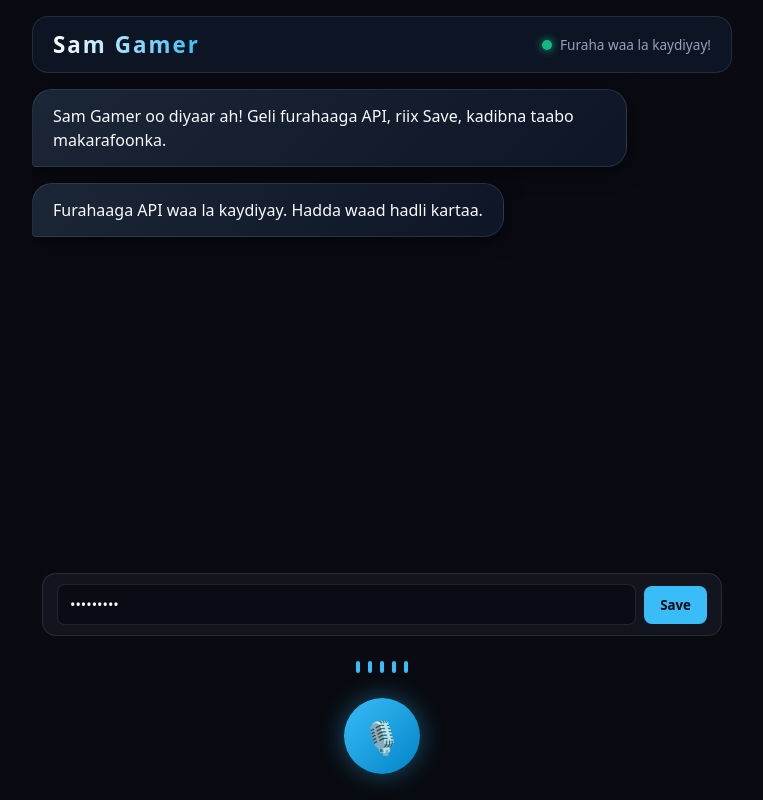
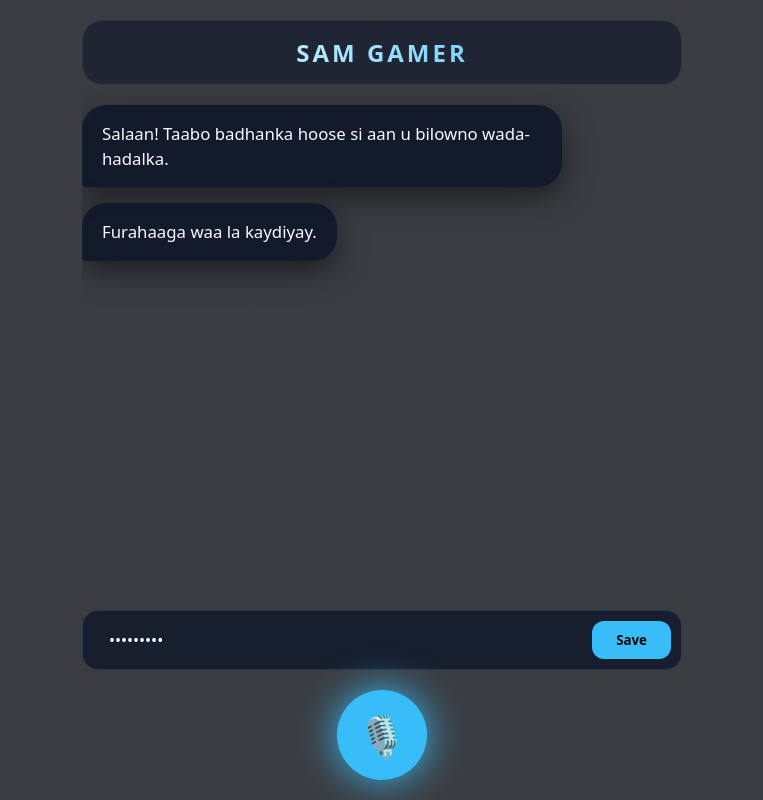
Before and after one commit to saamgamer9-blip/JARVIS-AI, a website: page index.html in a window 1280 px wide. Both pictures are taken after typing "Sample123" into the empty fields and a click on the button "Save". Shown: the whole page, without its empty margins (258-1021 px from the left). Drawn offline with Linux system fonts and the light colour scheme.

Commit message:
Update index.html

```diff
--- a/index.html
+++ b/index.html
@@ -3,28 +3,24 @@
 <head>
   <meta charset="UTF-8">
   <meta name="viewport" content="width=device-width, initial-scale=1.0">
-  <title>Sam Gamer</title>
+  <title>Sam Gamer Live</title>
   <style>
     :root {
-      --bg-overlay: rgba(10, 12, 18, 0.75);
-      --surface-color: rgba(20, 24, 33, 0.85);
+      --bg-overlay: rgba(10, 12, 18, 0.8);
       --text-color: #f8fafc;
-      --text-muted: #94a3b8;
       --accent-color: #38bdf8;
-      --accent-glow: rgba(56, 189, 248, 0.4);
-      --danger-color: #f43f5e;
+      --active-color: #f43f5e;
     }
 
     * {
       box-sizing: border-box;
       margin: 0;
       padding: 0;
-      font-family: system-ui, -apple-system, BlinkMacSystemFont, 'Segoe UI', Roboto, sans-serif;
+      font-family: system-ui, sans-serif;
     }
 
     body {
       background-image: linear-gradient(var(--bg-overlay), var(--bg-overlay)), url('sawir.jpg');
-      background-color: #05070e;
       background-size: cover;
       background-position: center;
       background-attachment: fixed;
@@ -34,399 +30,284 @@
       flex-direction: column;
       justify-content: space-between;
       align-items: center;
-      padding: 16px;
+      padding: 20px;
       overflow: hidden;
     }
 
     header {
       width: 100%;
-      max-width: 700px;
-      display: flex;
-      justify-content: space-between;
-      align-items: center;
-      padding: 12px 20px;
-      background: rgba(15, 23, 42, 0.8);
-      backdrop-filter: blur(16px);
-      border-radius: 16px;
-      border: 1px solid rgba(255, 255, 255, 0.1);
+      max-width: 600px;
+      text-align: center;
+      padding: 15px;
+      background: rgba(15, 23, 42, 0.6);
+      backdrop-filter: blur(12px);
+      border-radius: 20px;
+      border: 1px solid rgba(255, 255, 255, 0.08);
     }
 
-    .brand h1 {
-      font-size: 1.4rem;
-      letter-spacing: 2px;
-      font-weight: 700;
+    h1 {
+      font-size: 1.5rem;
+      letter-spacing: 3px;
+      text-transform: uppercase;
       background: linear-gradient(90deg, #fff, var(--accent-color));
       -webkit-background-clip: text;
       -webkit-text-fill-color: transparent;
     }
 
-    .status-container {
-      display: flex;
-      align-items: center;
-      gap: 8px;
-    }
-
-    .indicator {
-      width: 10px;
-      height: 10px;
-      background-color: #10b981;
-      border-radius: 50%;
-      box-shadow: 0 0 10px #10b981;
-    }
-
-    .status-text {
-      font-size: 0.85rem;
-      color: #94a3b8;
-    }
-
     #chatArea {
       flex: 1;
       width: 100%;
-      max-width: 700px;
+      max-width: 600px;
       overflow-y: auto;
       display: flex;
       flex-direction: column;
       gap: 16px;
-      padding: 16px 0;
+      padding: 20px 0;
     }
 
     #chatArea::-webkit-scrollbar {
-      width: 6px;
+      width: 4px;
     }
 
     #chatArea::-webkit-scrollbar-thumb {
       background: rgba(255, 255, 255, 0.2);
-      border-radius: 3px;
+      border-radius: 2px;
     }
 
-    .message {
-      max-width: 85%;
-      padding: 14px 20px;
-      border-radius: 20px;
-      font-size: 1rem;
+    .msg {
+      max-width: 80%;
+      padding: 16px 20px;
+      border-radius: 24px;
       line-height: 1.5;
+      font-size: 1.05rem;
       word-break: break-word;
-      backdrop-filter: blur(8px);
     }
 
-    .message.user {
+    .user {
       align-self: flex-end;
-      background: rgba(15, 23, 42, 0.9);
-      border: 1px solid rgba(56, 189, 248, 0.4);
+      background: rgba(30, 41, 59, 0.8);
       border-bottom-right-radius: 4px;
+      border: 1px solid rgba(56, 189, 248, 0.3);
     }
 
-    .message.ai {
+    .ai {
       align-self: flex-start;
-      background: linear-gradient(135deg, rgba(30, 41, 59, 0.9), rgba(15, 23, 42, 0.9));
-      border: 1px solid rgba(255, 255, 255, 0.1);
+      background: rgba(15, 23, 42, 0.9);
       border-bottom-left-radius: 4px;
-      box-shadow: 0 4px 20px rgba(0, 0, 0, 0.5);
+      box-shadow: 0 10px 30px rgba(0, 0, 0, 0.5);
     }
 
-    .interface-controls {
+    .controls {
       width: 100%;
-      max-width: 700px;
+      max-width: 600px;
       display: flex;
       flex-direction: column;
       align-items: center;
-      gap: 16px;
-      padding: 10px;
+      gap: 20px;
     }
 
-    .config-panel {
+    .key-box {
       width: 100%;
-      background: var(--surface-color);
-      padding: 10px 14px;
-      border-radius: 14px;
+      display: flex;
+      gap: 10px;
+      background: rgba(15, 23, 42, 0.8);
+      padding: 10px;
+      border-radius: 16px;
       border: 1px solid rgba(255, 255, 255, 0.1);
-      display: flex;
-      gap: 8px;
-      align-items: center;
     }
 
-    input[type="password"] {
+    input {
       flex: 1;
-      background: rgba(5, 7, 14, 0.6);
-      border: 1px solid rgba(255, 255, 255, 0.1);
-      padding: 10px 12px;
-      border-radius: 8px;
-      color: var(--text-color);
-      font-size: 0.9rem;
+      background: transparent;
+      border: none;
+      padding: 8px 16px;
+      color: #fff;
+      font-size: 1rem;
       outline: none;
     }
 
-    #saveKeyBtn {
+    button#saveBtn {
       background: var(--accent-color);
       color: #05070e;
       border: none;
-      padding: 10px 16px;
-      border-radius: 8px;
-      font-weight: bold;
+      padding: 10px 24px;
+      border-radius: 12px;
+      font-weight: 700;
       cursor: pointer;
+      transition: opacity 0.2s;
     }
 
-    .visualizer {
+    button#saveBtn:hover {
+      opacity: 0.9;
+    }
+
+    /* Badhanka dhexe ee isku beddelaya */
+    .action-circle {
+      width: 90px;
+      height: 90px;
+      border-radius: 50%;
+      border: none;
       display: flex;
       justify-content: center;
       align-items: center;
-      gap: 8px;
-      height: 30px;
+      font-size: 2.5rem;
+      cursor: pointer;
+      background: var(--accent-color);
+      color: #05070e;
+      box-shadow: 0 0 40px var(--accent-color);
+      transition: all 0.3s ease;
     }
 
-    .bar {
-      width: 4px;
-      height: 12px;
-      background-color: var(--accent-color);
-      border-radius: 2px;
-      transition: height 0.15s ease;
+    .action-circle.listening {
+      background: var(--active-color);
+      color: #fff;
+      box-shadow: 0 0 60px var(--active-color);
+      transform: scale(1.05);
     }
 
-    .bar.active {
-      animation: bounce 1s infinite ease-in-out;
+    .action-circle.speaking {
+      background: #10b981;
+      color: #fff;
+      box-shadow: 0 0 50px #10b981;
+      animation: pulse 1.5s infinite;
     }
 
-    .bar:nth-child(2) { animation-delay: 0.1s; }
-    .bar:nth-child(3) { animation-delay: 0.2s; }
-    .bar:nth-child(4) { animation-delay: 0.3s; }
-    .bar:nth-child(5) { animation-delay: 0.4s; }
-
-    @keyframes bounce {
-      0%, 100% { height: 12px; }
-      50% { height: 40px; }
-    }
-
-    .action-container {
-      position: relative;
-      display: flex;
-      justify-content: center;
-      align-items: center;
-    }
-
-    #micBtn {
-      width: 76px;
-      height: 76px;
-      border-radius: 50%;
-      border: none;
-      background: linear-gradient(135deg, var(--accent-color), #0284c7);
-      color: #05070e;
-      font-size: 2rem;
-      cursor: pointer;
-      display: flex;
-      justify-content: center;
-      align-items: center;
-      box-shadow: 0 0 25px var(--accent-glow);
-      transition: transform 0.2s, background 0.2s, box-shadow 0.2s;
-    }
-
-    #micBtn:hover {
-      transform: scale(1.08);
-    }
-
-    #micBtn.recording {
-      background: var(--danger-color);
-      color: #fff;
-      box-shadow: 0 0 35px rgba(244, 63, 94, 0.6);
+    @keyframes pulse {
+      0% { transform: scale(1); }
+      50% { transform: scale(1.1); }
+      100% { transform: scale(1); }
     }
   </style>
 </head>
 <body>
 
   <header>
-    <div class="brand">
-      <h1>Sam Gamer</h1>
-    </div>
-    <div class="status-container">
-      <div class="indicator"></div>
-      <div class="status-text" id="statusText">Diyaar u ah inuu ku maqlo</div>
-    </div>
+    <h1>Sam Gamer</h1>
   </header>
 
   <main id="chatArea">
-    <div class="message ai">
-      Sam Gamer oo diyaar ah! Geli furahaaga API, riix Save, kadibna taabo makarafoonka.
-    </div>
+    <div class="msg ai">Salaan! Taabo badhanka hoose si aan u bilowno wada-hadalka.</div>
   </main>
 
-  <div class="interface-controls">
-    <div class="config-panel">
-      <input type="password" id="geminiKey" placeholder="Ku dheji API Key...">
-      <button id="saveKeyBtn">Save</button>
+  <div class="controls">
+    <div class="key-box">
+      <input type="password" id="apiKeyInput" placeholder="Geli Gemini API Key...">
+      <button id="saveBtn">Save</button>
     </div>
-
-    <div class="visualizer" id="visualizer">
-      <div class="bar"></div>
-      <div class="bar"></div>
-      <div class="bar"></div>
-      <div class="bar"></div>
-      <div class="bar"></div>
-    </div>
-
-    <div class="action-container">
-      <button id="micBtn" aria-label="Microphone">🎙️</button>
-    </div>
+    <button id="mainBtn" class="action-circle">🎙️</button>
   </div>
 
   <script>
     const chatArea = document.getElementById('chatArea');
-    const micBtn = document.getElementById('micBtn');
-    const statusText = document.getElementById('statusText');
-    const geminiKeyInput = document.getElementById('geminiKey');
-    const saveKeyBtn = document.getElementById('saveKeyBtn');
-    const bars = document.querySelectorAll('.bar');
+    const mainBtn = document.getElementById('mainBtn');
+    const apiKeyInput = document.getElementById('apiKeyInput');
+    const saveBtn = document.getElementById('saveBtn');
 
-    let recognition;
-    let isRecording = false;
+    apiKeyInput.value = localStorage.getItem('sam_gamer_key') || '';
 
-    const savedKey = localStorage.getItem('sam_gamer_key');
-    if (savedKey) {
-      geminiKeyInput.value = savedKey;
+    function saveKey() {
+      const k = apiKeyInput.value.trim();
+      if (k) {
+        localStorage.setItem('sam_gamer_key', k);
+        apiKeyInput.blur();
+        addMsg('Furahaaga waa la kaydiyay.', 'ai');
+      }
+    }
+    saveBtn.addEventListener('click', saveKey);
+    apiKeyInput.addEventListener('keydown', (e) => { if (e.key === 'Enter') saveKey(); });
+
+    function addMsg(text, type) {
+      const d = document.createElement('div');
+      d.className = 'msg ' + type;
+      d.textContent = text;
+      chatArea.appendChild(d);
+      chatArea.scrollTop = chatArea.scrollHeight;
     }
 
-    function saveApiKey() {
-      const key = geminiKeyInput.value.trim();
-      if (key) {
-        localStorage.setItem('sam_gamer_key', key);
-        geminiKeyInput.blur();
-        statusText.textContent = 'Furaha waa la kaydiyay!';
-        appendMessage("Furahaaga API waa la kaydiyay. Hadda waad hadli kartaa.", 'ai');
+    function updateButtonState(state) {
+      mainBtn.classList.remove('listening', 'speaking');
+      if (state === 'idle') {
+        mainBtn.textContent = '🎙️';
+      } else if (state === 'listening') {
+        mainBtn.classList.add('listening');
+        mainBtn.textContent = '🛑';
+      } else if (state === 'speaking') {
+        mainBtn.classList.add('speaking');
+        mainBtn.textContent = '✨';
       }
     }
 
-    saveKeyBtn.addEventListener('click', saveApiKey);
+    function speak(text) {
+      if (!('speechSynthesis' in window)) return;
+      window.speechSynthesis.cancel();
+      const u = new SpeechSynthesisUtterance(text);
+      updateButtonState('speaking');
+      u.onend = () => updateButtonState('idle');
+      u.onerror = () => updateButtonState('idle');
+      window.speechSynthesis.speak(u);
+    }
 
-    geminiKeyInput.addEventListener('keydown', (e) => {
-      if (e.key === 'Enter') {
-        e.preventDefault();
-        saveApiKey();
+    const SpeechRecognition = window.SpeechRecognition || window.webkitSpeechRecognition;
+    let rec, recording = false;
+
+    if (SpeechRecognition) {
+      rec = new SpeechRecognition();
+      rec.lang = 'so-SO';
+      rec.onstart = () => {
+        recording = true;
+        updateButtonState('listening');
+      };
+      rec.onend = () => {
+        if (recording) {
+          recording = false;
+          updateButtonState('idle');
+        }
+      };
+      rec.onresult = (e) => {
+        const txt = e.results[0][0].transcript;
+        addMsg(txt, 'user');
+        askGemini(txt);
+      };
+      rec.onerror = () => {
+        recording = false;
+        updateButtonState('idle');
+      };
+    }
+
+    mainBtn.addEventListener('click', () => {
+      if (!rec) {
+        alert('Codka laguma taageero browser-kan.');
+        return;
+      }
+      if (recording) {
+        recording = false;
+        rec.stop();
+        updateButtonState('idle');
+      } else {
+        rec.start();
       }
     });
 
-    const SpeechRecognition = window.SpeechRecognition || window.webkitSpeechRecognition;
-    if (SpeechRecognition) {
-      recognition = new SpeechRecognition();
-      recognition.lang = 'so-SO';
-      recognition.continuous = false;
-      recognition.interimResults = false;
-
-      recognition.onstart = () => {
-        isRecording = true;
-        micBtn.classList.add('recording');
-        micBtn.textContent = '⏹️';
-        statusText.textContent = 'Waan ku dhagaysanayaa...';
-        toggleVisualizer(true);
-      };
-
-      recognition.onend = () => {
-        isRecording = false;
-        micBtn.classList.remove('recording');
-        micBtn.textContent = '🎙️';
-        statusText.textContent = 'Diyaar u ah inuu ku maqlo';
-        toggleVisualizer(false);
-      };
-
-      recognition.onresult = (event) => {
-        const text = event.results[0][0].transcript;
-        appendMessage(text, 'user');
-        processAIResponse(text);
-      };
-
-      recognition.onerror = () => {
-        statusText.textContent = 'Khalad ayaa dhacay.';
-        toggleVisualizer(false);
-      };
-    } else {
-      statusText.textContent = 'Browser-kaagu ma taageero codka.';
-      micBtn.disabled = true;
-    }
-
-    micBtn.addEventListener('click', () => {
-      if (!recognition) return;
-      if (isRecording) {
-        recognition.stop();
-      } else {
-        recognition.start();
-      }
-    });
-
-    function appendMessage(text, sender) {
-      const msg = document.createElement('div');
-      msg.classList.add('message', sender);
-      msg.textContent = text;
-      chatArea.appendChild(msg);
-      chatArea.scrollTop = chatArea.scrollHeight;
-    }
-
-    function toggleVisualizer(active) {
-      bars.forEach(bar => {
-        if (active) bar.classList.add('active');
-        else bar.classList.remove('active');
-      });
-    }
-
-    function speakText(text) {
-      if ('speechSynthesis' in window) {
-        window.speechSynthesis.cancel();
-        const utterance = new SpeechSynthesisUtterance(text);
-
-        // Isticmaalka codka dabiiciga ah ee nidaamka oo keliya
-        const voices = window.speechSynthesis.getVoices();
-        let selectedVoice = voices.find(voice => voice.lang.includes('so') || voice.lang.includes('en'));
-        if (selectedVoice) {
-          utterance.voice = selectedVoice;
-        }
-
-        utterance.rate = 1.0;
-        utterance.pitch = 1.0;
-
-        statusText.textContent = 'Waan hadlayaa...';
-        toggleVisualizer(true);
-
-        utterance.onend = () => {
-          statusText.textContent = 'Diyaar u ah inuu ku maqlo';
-          toggleVisualizer(false);
-        };
-
-        window.speechSynthesis.speak(utterance);
-      }
-    }
-
-    async function processAIResponse(userPrompt) {
-      const apiKey = geminiKeyInput.value.trim();
-      if (!apiKey) {
-        appendMessage("Fadlan geli API Key kaaga.", 'ai');
-        speakText("Fadlan geli furahaaga API.");
+    async function askGemini(prompt) {
+      const key = apiKeyInput.value.trim();
+      if (!key) {
+        addMsg('Fadlan geli furahaaga API marka hore.', 'ai');
+        updateButtonState('idle');
         return;
       }
-
-      statusText.textContent = 'Sam Gamer wuu ka fikirayaa...';
-
       try {
-        const response = await fetch('https://generativelanguage.googleapis.com/v1beta/models/gemini-1.5-flash:generateContent', {
+        const res = await fetch('https://generativelanguage.googleapis.com/v1beta/models/gemini-1.5-flash:generateContent', {
           method: 'POST',
-          headers: {
-            'Content-Type': 'application/json',
-            'x-goog-api-key': apiKey
-          },
-          body: JSON.stringify({
-            contents: [{ parts: [{ text: userPrompt }] }]
-          })
+          headers: { 'Content-Type': 'application/json', 'x-goog-api-key': key },
+          body: JSON.stringify({ contents: [{ parts: [{ text: prompt }] }] })
         });
-
-        const data = await response.json();
-        if (response.ok && data.candidates) {
-          const reply = data.candidates[0].content.parts[0].text;
-          appendMessage(reply, 'ai');
-          speakText(reply);
-        } else {
-          const errorMsg = "Kuma xidhiidhi karo server-ka. Hubi furahaaga API.";
-          appendMessage(errorMsg, 'ai');
-          speakText(errorMsg);
-        }
-      } catch (error) {
-        const errorMsg = "Cillad xidhiidhka ah ayaa dhacday.";
-        appendMessage(errorMsg, 'ai');
-        speakText(errorMsg);
+        const data = await res.json();
+        const reply = data.candidates?.[0]?.content?.parts?.[0]?.text || 'Khalad ayaa dhacay.';
+        addMsg(reply, 'ai');
+        speak(reply);
+      } catch (err) {
+        addMsg('Cillad xidhiidhka ah.', 'ai');
+        updateButtonState('idle');
       }
     }
   </script>
```
